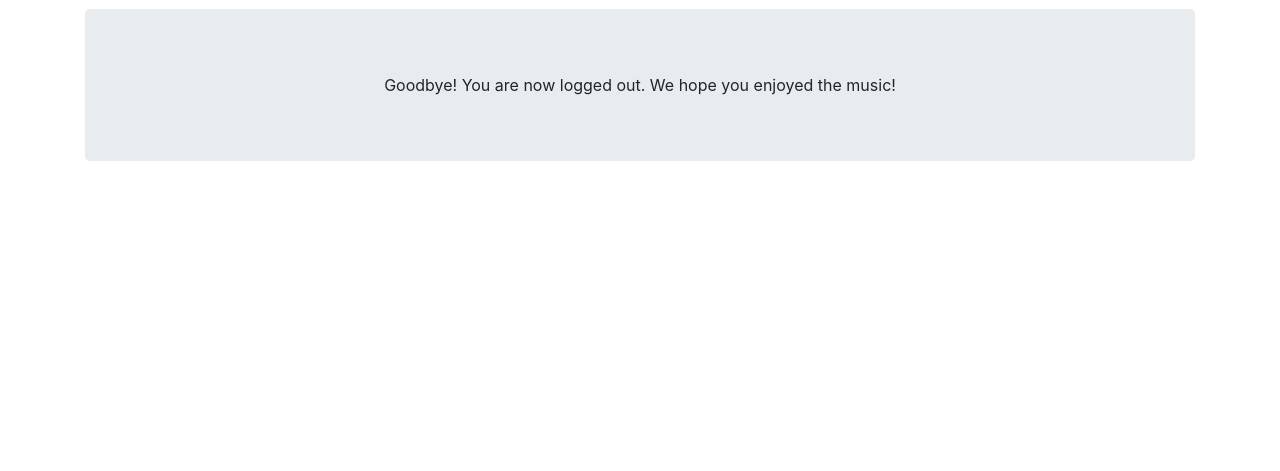
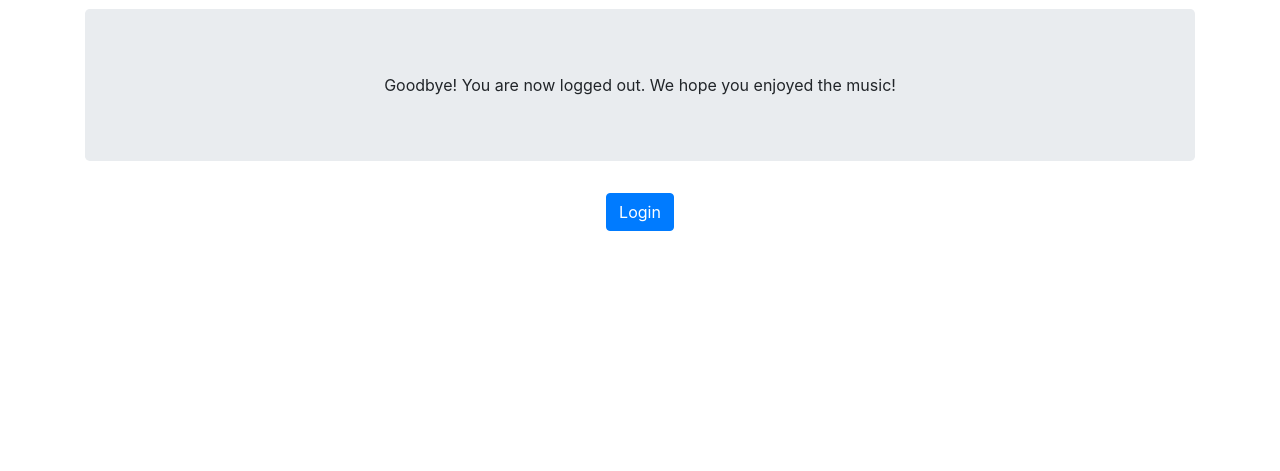
Before and after one commit to png/EndemicRadio, a Django app: page /logout/ in a window 1280 px wide. Shown: the part 147-618 px from the top of the page. Run offline with Django 3.2, Linux system fonts and the light colour scheme; some libraries are stand-ins or nearby versions.

Commit message:
Added login button to logout screen

```diff
--- a/stream/templates/stream/logout.html
+++ b/stream/templates/stream/logout.html
@@ -6,5 +6,8 @@
 
 <div class="container-fluid">
 
+<a class="btn btn-primary" href="/">
+    Login
+  </a>
 </div>
 {% endblock content %}
```
